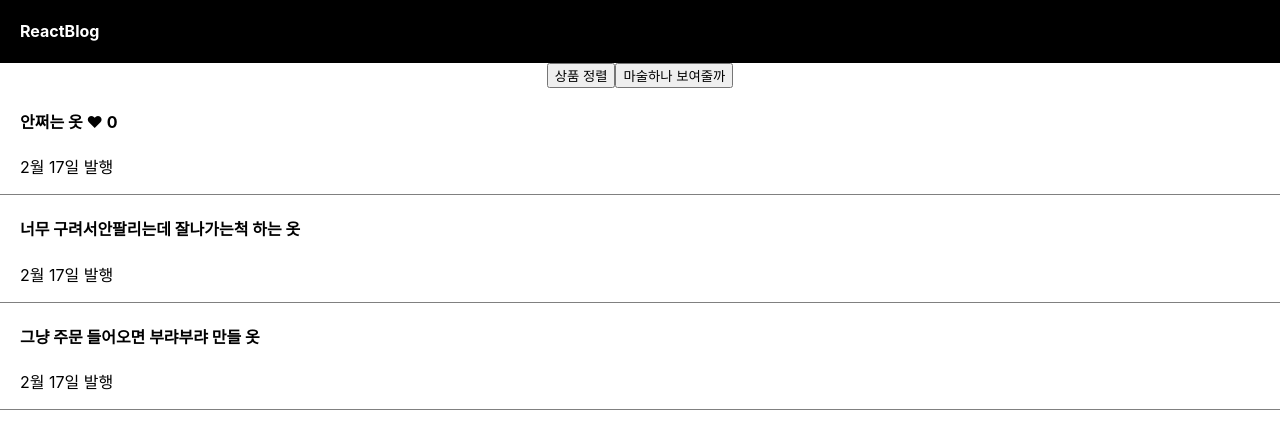
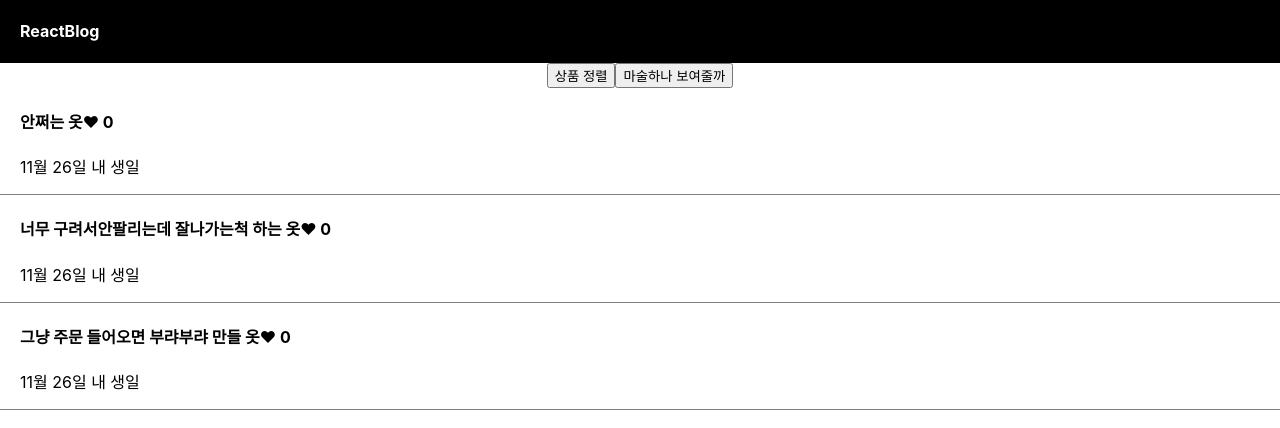
Before and after one commit to Fishphobiagg/react_testpjt, a React (Create React App) app: page / in a window 1280 px wide. Shown: the top 428 px of the page. Built offline with nearby package versions, Linux system fonts and the light colour scheme.

Commit message:
9강 map

```diff
--- a/src/App.js
+++ b/src/App.js
@@ -7,7 +7,7 @@ import { useState } from 'react';
 function App() {
 
   let [제목, a] = useState(['안쩌는 옷', '너무 구려서안팔리는데 잘나가는척 하는 옷', '그냥 주문 들어오면 부랴부랴 만들 옷']);
-  let [좋아요, 좋아요업] = useState(0);
+  let [좋아요, 좋아요업] = useState([0, 0, 0]);
   let [modal, setModal] = useState(false);
   return (
     <div className="App">
@@ -29,7 +29,7 @@ function App() {
       }}>
         마술하나 보여줄까
       </button>
-      <div className='list'>
+      {/* <div className='list'>
         <h4>{제목[0]} <span onClick={()=>{ 좋아요업(좋아요+1) }}>❤</span> {좋아요} </h4>
         <p>2월 17일 발행</p>
       </div>
@@ -44,10 +44,22 @@ function App() {
         setModal(status)
         }}>{제목[2]}</h4>
         <p>2월 17일 발행</p>
-      </div>
-      {
-        modal == true? <Modal/> : null
-      }
+      </div> */}
+        {
+          제목.map(function(a, i){
+            return(
+            <div className='list' key={i}>
+              <h4>{제목[i]}
+               <span onClick={()=>{
+                let a = [...좋아요]
+                a[i] = a[i]+1
+                좋아요업(a)
+              }}>❤</span> {좋아요[i]}</h4>
+              <p>11월 26일 내 생일</p>
+            </div>)
+          })
+
+        }
     </div>
   );
 }
```
Also changed, not shown: 1 other file (tests, documents, lock files or other folders).
